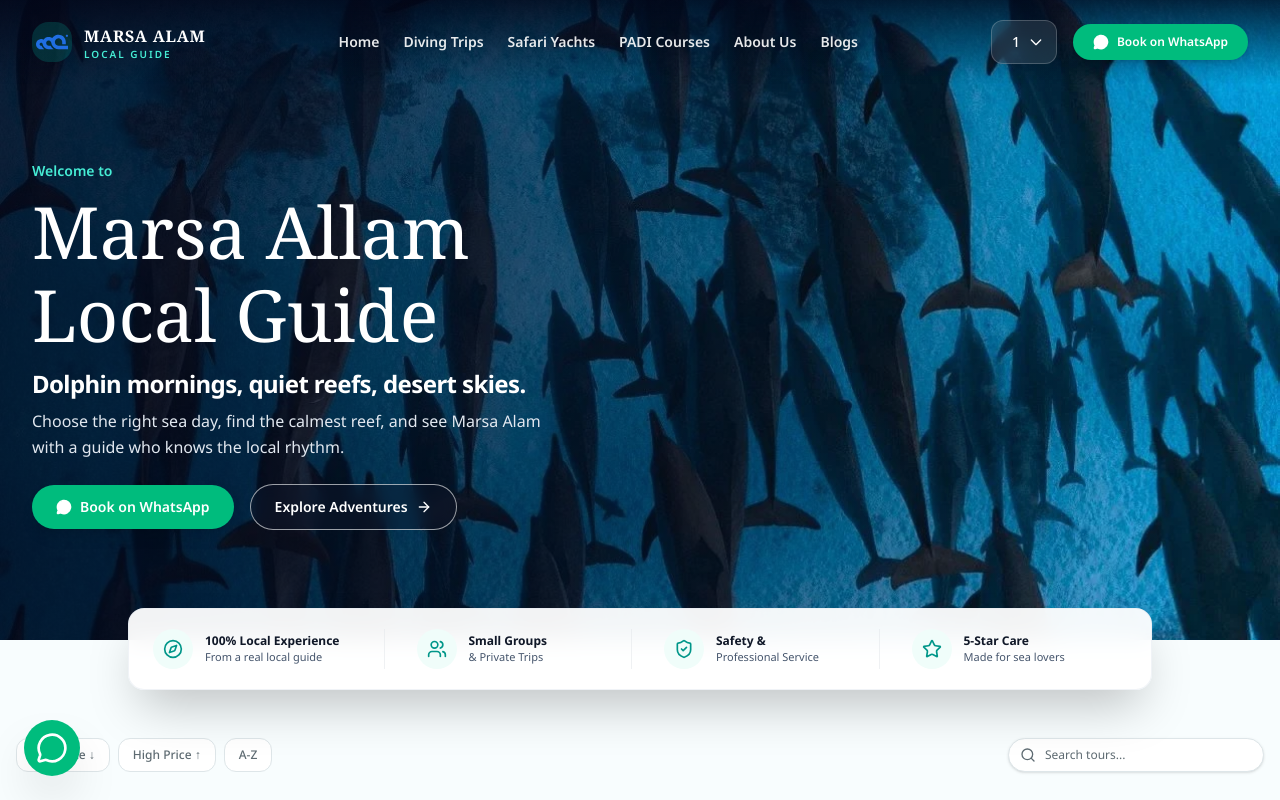
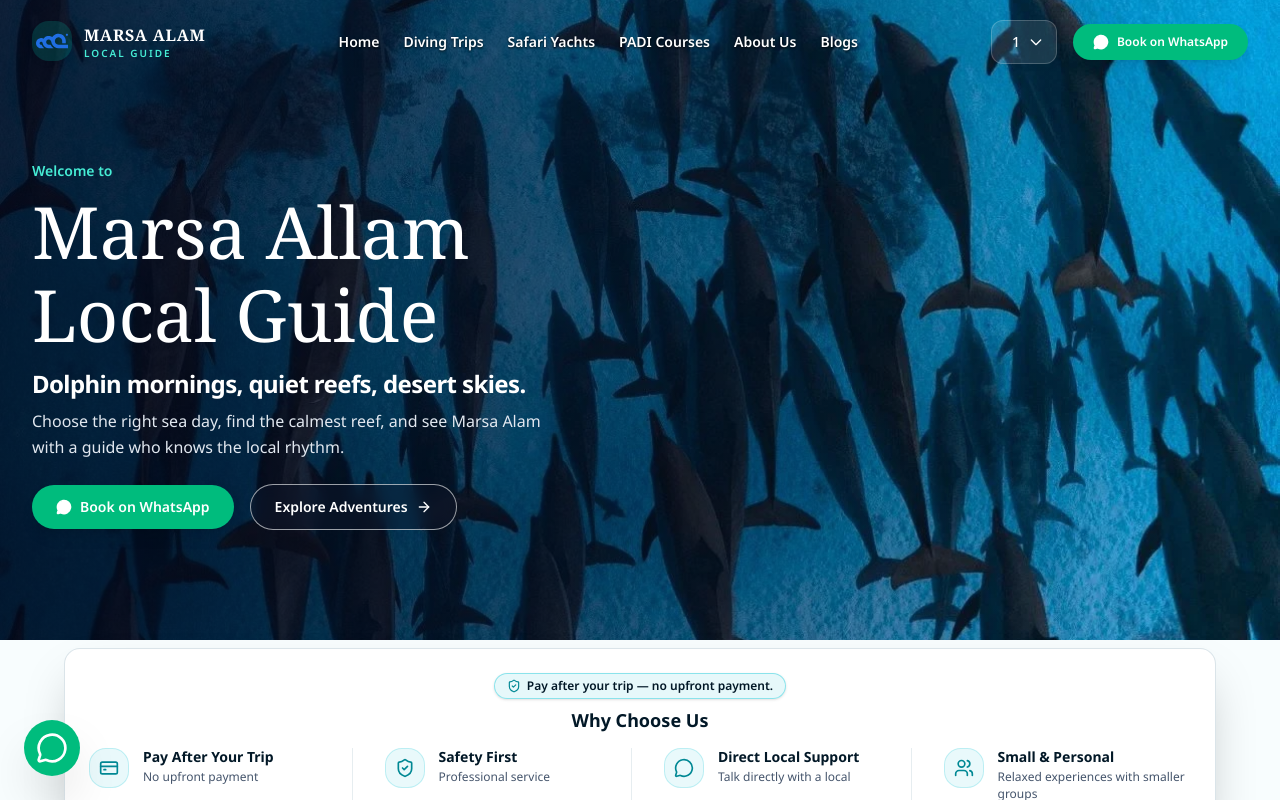
Before and after one commit to Ahmedmoharam22/marsa-allam-local-guide, a Next.js app: page /1 in a window 1280 px wide. Shown: the top 800 px of the page. Built offline with nearby package versions, Linux system fonts and the light colour scheme; a web font is replaced by a local one.

Commit message:
fix(navbar): update navbar scroll detection using IntersectionObserver for hero section

```diff
--- a/src/app/[lang]/page.tsx
+++ b/src/app/[lang]/page.tsx
@@ -7,7 +7,6 @@ import type { Locale } from '@/lib/i18n-config';
 // Below-the-fold sections: code-split to reduce initial JS bundle
 const ToursSection    = dynamic(() => import('@/components/home/ToursSection'));
 const AboutGuide    = dynamic(() => import('@/components/home/AboutGuide'));
-const WhyChooseUs     = dynamic(() => import('@/components/home/WhyChooseUs'));
 const GallerySection  = dynamic(() => import('@/components/home/GallerySection'));
 const Testimonials    = dynamic(() => import('@/components/home/Testimonials'));
 const FAQSection      = dynamic(() => import('@/components/home/FAQSection'));
@@ -25,10 +24,9 @@ export default async function HomePage({
   return (
     <main className="min-h-screen">
       <Hero lang={lang} dict={dict} />
-      <FeaturesBar lang={lang} dict={dict} />
+      <FeaturesBar lang={lang} />
       <ToursSection lang={lang} dict={dict} />
       <AboutGuide lang={lang} />
-      <WhyChooseUs lang={lang} />
       <GallerySection lang={lang} />
       <Testimonials lang={lang} />
       <FAQSection lang={lang} />
--- a/src/components/home/FeaturesBar.tsx
+++ b/src/components/home/FeaturesBar.tsx
@@ -1,74 +1,71 @@
-import type { Locale } from '@/lib/i18n-config';
-import { Compass, Users, ShieldCheck, Star } from 'lucide-react';
+"use client";
+
+import { Language } from "@/types/tour";
+import { whyChooseUsData } from "@/data/whyChooseUs";
+import { CreditCard, ShieldCheck, MessageCircle, Users } from "lucide-react";
 
 interface FeaturesBarProps {
-  lang: Locale;
-  dict: {
-    hero: {
-      features: {
-        experience_title: string;
-        experience_desc: string;
-        groups_title: string;
-        groups_desc: string;
-        safety_title: string;
-        safety_desc: string;
-        care_title: string;
-        care_desc: string;
-      };
-    };
-  };
+  lang: Language;
 }
 
-export function FeaturesBar({ dict }: FeaturesBarProps) {
-  const f = dict.hero.features;
+export function FeaturesBar({ lang }: FeaturesBarProps) {
+  const t = whyChooseUsData[lang] || whyChooseUsData.en;
+
+  const featureIcons = [
+    <CreditCard key="card" className="h-4 w-4 sm:h-5 sm:w-5" />,
+    <ShieldCheck key="shield" className="h-4 w-4 sm:h-5 sm:w-5" />,
+    <MessageCircle key="comments" className="h-4 w-4 sm:h-5 sm:w-5" />,
+    <Users key="users" className="h-4 w-4 sm:h-5 sm:w-5" />,
+  ];
 
   return (
-<section className="relative z-20 -mt-10 sm:-mt-6 lg:-mt-8 px-4 sm:px-6">
-        <div className="mx-auto max-w-5xl">
-        <div className="grid grid-cols-2 gap-3 sm:gap-4 rounded-2xl bg-white/95 dark:bg-slate-900/95 px-4 py-4 sm:px-6 sm:py-5 shadow-2xl backdrop-blur-md border border-slate-200/50 dark:border-slate-800/50 md:grid-cols-4 md:divide-x md:divide-gray-200/60 dark:md:divide-slate-800/60 rtl:md:divide-x-reverse">
+    <section className="relative z-20 -mt-6 sm:-mt-4 lg:mt-2 px-4 sm:px-6">
+      <div className="mx-auto max-w-6xl">
+        {/* Container الرئيسي للشريط العائم */}
+        <div className="rounded-2xl bg-white/95 dark:bg-ocean-900/95 p-4 sm:p-6 shadow-2xl backdrop-blur-md border border-ocean-800/15 dark:border-ocean-800">
 
-          {/* Feature 1 */}
-          <div className="flex items-center gap-3">
-            <div className="flex h-9 w-9 sm:h-10 sm:w-10 shrink-0 items-center justify-center rounded-full bg-teal-50 dark:bg-teal-950/50 text-teal-600 dark:text-teal-400">
-              <Compass className="h-4 w-4 sm:h-5 sm:w-5" />
+          {/* Top Banner Badge */}
+          {t.topBanner && (
+            <div className="flex items-center justify-center mb-2.5">
+              <div className="inline-flex items-center gap-1.5 px-3 py-1 rounded-full bg-aqua-100/80 dark:bg-ocean-950 border border-aqua-400/40 dark:border-ocean-800 text-ocean-950 dark:text-aqua-400 text-xs font-semibold shadow-sm">
+                <ShieldCheck className="w-3.5 h-3.5 text-aqua-600 dark:text-aqua-400" />
+                <span>{t.topBanner}</span>
+              </div>
             </div>
-            <div>
-              <h4 className="text-xs font-bold text-gray-900 dark:text-slate-100">{f.experience_title}</h4>
-              <p className="text-[10px] sm:text-[11px] text-slate-600 dark:text-slate-300">{f.experience_desc}</p>
-            </div>
+          )}
+
+          {/* Simple Title Only */}
+          <div className="text-center mb-4">
+            <h3 className="text-sm sm:text-base md:text-lg font-bold text-ocean-950 dark:text-white leading-tight">
+              {t.title}
+            </h3>
           </div>
 
-          {/* Feature 2 */}
-          <div className="flex items-center gap-3 md:pl-4 rtl:md:pr-4">
-            <div className="flex h-9 w-9 sm:h-10 sm:w-10 shrink-0 items-center justify-center rounded-full bg-teal-50 dark:bg-teal-950/50 text-teal-600 dark:text-teal-400">
-              <Users className="h-4 w-4 sm:h-5 sm:w-5" />
-            </div>
-            <div>
-              <h4 className="text-xs font-bold text-gray-900 dark:text-slate-100">{f.groups_title}</h4>
-              <p className="text-[10px] sm:text-[11px] text-slate-600 dark:text-slate-300">{f.groups_desc}</p>
-            </div>
-          </div>
+          {/* Grid Layout: 2 columns on mobile, 4 on desktop */}
+          <div className="grid grid-cols-2 md:grid-cols-4 gap-3 sm:gap-4 md:divide-x md:divide-ocean-800/10 dark:md:divide-ocean-800/60 rtl:md:divide-x-reverse">
+            {t.features.map((feature, index) => (
+              <div
+                key={index}
+                className={`flex flex-col sm:flex-row items-start gap-2 sm:gap-3.5 ${
+                  index !== 0 ? "md:pl-4 rtl:md:pr-4" : ""
+                }`}
+              >
+                {/* Icon Container */}
+                <div className="flex h-8 w-8 sm:h-10 sm:w-10 shrink-0 items-center justify-center rounded-xl bg-aqua-100/70 dark:bg-ocean-800/80 text-aqua-600 dark:text-aqua-400 border border-aqua-400/20 dark:border-ocean-700">
+                  {featureIcons[index % featureIcons.length]}
+                </div>
 
-          {/* Feature 3 */}
-          <div className="flex items-center gap-3 md:pl-4 rtl:md:pr-4">
-            <div className="flex h-9 w-9 sm:h-10 sm:w-10 shrink-0 items-center justify-center rounded-full bg-teal-50 dark:bg-teal-950/50 text-teal-600 dark:text-teal-400">
-              <ShieldCheck className="h-4 w-4 sm:h-5 sm:w-5" />
-            </div>
-            <div>
-              <h4 className="text-xs font-bold text-gray-900 dark:text-slate-100">{f.safety_title}</h4>
-              <p className="text-[10px] sm:text-[11px] text-slate-600 dark:text-slate-300">{f.safety_desc}</p>
-            </div>
-          </div>
-
-          {/* Feature 4 */}
-          <div className="flex items-center gap-3 md:pl-4 rtl:md:pr-4">
-            <div className="flex h-9 w-9 sm:h-10 sm:w-10 shrink-0 items-center justify-center rounded-full bg-teal-50 dark:bg-teal-950/50 text-teal-600 dark:text-teal-400">
-              <Star className="h-4 w-4 sm:h-5 sm:w-5" />
-            </div>
-            <div>
-              <h4 className="text-xs font-bold text-gray-900 dark:text-slate-100">{f.care_title}</h4>
-              <p className="text-[10px] sm:text-[11px] text-slate-600 dark:text-slate-300">{f.care_desc}</p>
-            </div>
+                {/* Text Content */}
+                <div className="min-w-0 flex-1">
+                  <h4 className="text-xs sm:text-sm font-bold text-ocean-950 dark:text-white leading-tight mb-1">
+                    {feature.title}
+                  </h4>
+                  <p className="text-[10px] sm:text-xs text-slate-600 dark:text-slate-300 leading-snug">
+                    {feature.description}
+                  </p>
+                </div>
+              </div>
+            ))}
           </div>
 
         </div>
@@ -76,3 +73,5 @@ export function FeaturesBar({ dict }: FeaturesBarProps) {
     </section>
   );
 }
+
+export default FeaturesBar;
--- a/src/components/home/HeroSection.tsx
+++ b/src/components/home/HeroSection.tsx
@@ -32,7 +32,8 @@ export function Hero({ lang, dict }: HeroProps) {
   const t = dict.hero;
 
   return (
-    <section className="relative flex min-h-[70vh] sm:min-h-[75vh] lg:h-[80vh] max-h-[850px] w-full flex-col justify-between overflow-hidden bg-slate-950 pt-24 pb-14 sm:pt-28 sm:pb-16">
+    <section id="hero" className="relative flex min-h-[70vh] sm:min-h-[75vh] lg:h-[80vh] max-h-[850px] w-full flex-col justify-between overflow-hidden bg-slate-950 pt-24 pb-14 sm:pt-28 sm:pb-16">
+
 
       {/* Background Image - Viewport Scaled */}
       <div className="absolute inset-0 z-0">
--- a/src/components/layouts/Navbar.tsx
+++ b/src/components/layouts/Navbar.tsx
@@ -37,43 +37,69 @@ const whatsappInquiryMessages: Record<Locale, string> = {
 };
 
 export default function Navbar({ lang, dict }: NavbarProps) {
-  const [isScrolled, setIsScrolled] = useState(false);
+  const [isPastHero, setIsPastHero] = useState(false);
   const [mobileMenuOpen, setMobileMenuOpen] = useState(false);
   const pathname = usePathname();
   const router = useRouter();
 
   const isHome = pathname === `/${lang}` || pathname === `/${lang}/`;
-  const showSolidNav = isScrolled || !isHome;
 
   useEffect(() => {
-    let ticking = false;
-    const handleScroll = () => {
-      if (!ticking) {
-        window.requestAnimationFrame(() => {
-          setIsScrolled(window.scrollY > 20);
-          ticking = false;
-        });
-        ticking = true;
+    if (!isHome) {
+      setIsPastHero(true);
+      return;
+    }
+
+    const checkHeroVisibility = () => {
+      const heroElement = document.getElementById('hero');
+      if (!heroElement) {
+        setIsPastHero(window.scrollY > 400);
+        return;
       }
+      const rect = heroElement.getBoundingClientRect();
+      setIsPastHero(rect.bottom <= 80);
     };
 
-    setIsScrolled(window.scrollY > 20);
-    window.addEventListener('scroll', handleScroll, { passive: true });
-    return () => window.removeEventListener('scroll', handleScroll);
-  }, []);
+    const heroElement = document.getElementById('hero');
+    let observer: IntersectionObserver | null = null;
+
+    if (heroElement && typeof IntersectionObserver !== 'undefined') {
+      observer = new IntersectionObserver(
+        (entries) => {
+          const entry = entries[0];
+          if (entry) {
+            if (entry.isIntersecting) {
+              setIsPastHero(false);
+            } else {
+              setIsPastHero(entry.boundingClientRect.bottom <= 80);
+            }
+          }
+        },
+        { threshold: 0 }
+      );
+      observer.observe(heroElement);
+    }
+
+    checkHeroVisibility();
+
+    window.addEventListener('scroll', checkHeroVisibility, { passive: true });
+    window.addEventListener('resize', checkHeroVisibility, { passive: true });
+
+    return () => {
+      if (observer) observer.disconnect();
+      window.removeEventListener('scroll', checkHeroVisibility);
+      window.removeEventListener('resize', checkHeroVisibility);
+    };
+  }, [isHome, pathname]);
 
   useEffect(() => {
     setMobileMenuOpen(false);
   }, [pathname]);
 
-  // دالة للتعامل مع الضغط على اللينكات (لو في الهوم بعمل سكرول، لو بره الهوم بيحولني للهوم مع الـ Hash)
   const handleNavClick = (e: React.MouseEvent<HTMLAnchorElement>, targetId: string, isPageRoute: boolean = false) => {
     setMobileMenuOpen(false);
 
-    if (isPageRoute) {
-      // لو صفحة منفصلة مثل tours أو blogs
-      return;
-    }
+    if (isPageRoute) return;
 
     e.preventDefault();
     if (isHome) {
@@ -94,25 +120,29 @@ export default function Navbar({ lang, dict }: NavbarProps) {
 
   const navLinks = [
     { key: 'home', label: dict.nav.home, href: `/${lang}`, target: 'hero', isPage: false },
-    { key: 'tours', label: dict.nav.tours, href: `/${lang}/tours`, target: 'tours', isPage: true }, // بتودي صفحة الرحلات
+    { key: 'tours', label: dict.nav.tours, href: `/${lang}/tours`, target: 'tours', isPage: true },
     { key: 'liveaboards', label: dict.nav.liveaboards, href: `/${lang}#liveaboards`, target: 'liveaboards', isPage: false },
-    { key: 'courses', label: dict.nav.courses, href: `/${lang}/tours`, target: 'tours', isPage:   true },
+    { key: 'courses', label: dict.nav.courses, href: `/${lang}/tours`, target: 'tours', isPage: true },
     { key: 'about', label: dict.nav.about, href: `/${lang}#about`, target: 'about', isPage: false },
-    { key: 'blogs', label: dict.nav.blogs || 'Blogs', href: `/${lang}/blogs`, target: 'blogs', isPage: true }, // صفحة البلوجز الجديدة
+    { key: 'blogs', label: dict.nav.blogs || 'Blogs', href: `/${lang}/blogs`, target: 'blogs', isPage: true },
   ];
+
+  const isTransparent = isHome && !isPastHero;
 
   return (
     <header
       className={`fixed top-0 left-0 right-0 z-50 transition-all duration-300 ${
-        showSolidNav
-          ? 'bg-white/95 dark:bg-slate-950/95 backdrop-blur-md shadow-lg py-3 border-b border-slate-200/60 dark:border-slate-800/60'
-          : 'bg-gradient-to-b from-slate-950/80 via-slate-950/40 to-transparent py-5'
+        isTransparent
+          ? 'bg-transparent py-5'
+          : 'bg-white/95 dark:bg-slate-950/95 backdrop-blur-md shadow-lg py-3 border-b border-slate-200/60 dark:border-slate-800/60'
       }`}
     >
       <div className="mx-auto max-w-7xl px-4 sm:px-6 lg:px-8 flex items-center justify-between">
 
         {/* Brand Logo Component */}
-        <Logo lang={lang} isScrolled={showSolidNav} />
+        <div className={isTransparent ? "drop-shadow-md" : ""}>
+          <Logo lang={lang} isScrolled={!isTransparent} />
+        </div>
 
         {/* Desktop Navigation Links */}
         <nav className="hidden md:flex items-center gap-6 text-sm font-semibold">
@@ -122,9 +152,9 @@ export default function Navbar({ lang, dict }: NavbarProps) {
               href={link.href}
               onClick={(e) => handleNavClick(e, link.target, link.isPage)}
               className={`transition-colors duration-200 ${
-                showSolidNav
-                  ? 'text-slate-700 dark:text-slate-200 hover:text-teal-600 dark:hover:text-teal-400'
-                  : 'text-white/90 hover:text-white'
+                isTransparent
+                  ? "text-white hover:text-teal-300 drop-shadow-[0_1.2px_1.2px_rgba(0,0,0,0.8)]"
+                  : "text-slate-700 dark:text-slate-200 hover:text-teal-600 dark:hover:text-teal-400"
               }`}
             >
               {link.label}
@@ -134,28 +164,32 @@ export default function Navbar({ lang, dict }: NavbarProps) {
 
         {/* Language Switcher & WhatsApp CTA (Desktop) */}
         <div className="hidden md:flex items-center gap-4">
-          <LanguageSwitcher currentLang={lang} isScrolled={showSolidNav} />
+          <div className={isTransparent ? "drop-shadow-md" : ""}>
+            <LanguageSwitcher currentLang={lang} isScrolled={!isTransparent} />
+          </div>
 
           <a
             href={whatsappUrl}
             target="_blank"
             rel="noopener noreferrer"
-            className="inline-flex items-center gap-2 rounded-full bg-emerald-500 px-5 py-2.5 text-xs font-semibold text-white shadow-md transition hover:bg-emerald-400 active:scale-95"
+            className="inline-flex items-center gap-2 rounded-full bg-emerald-500 px-5 py-2.5 text-xs font-semibold text-white shadow-lg transition hover:bg-emerald-400 active:scale-95"
           >
             <MessageCircle className="h-4 w-4 fill-current" />
             <span>{whatsappText}</span>
           </a>
         </div>
 
-        {/* Mobile Action Hub (Switcher + Burger Button) */}
+        {/* Mobile Action Hub */}
         <div className="flex md:hidden items-center gap-2">
-          <LanguageSwitcher currentLang={lang} isScrolled={showSolidNav} />
+          <LanguageSwitcher currentLang={lang} isScrolled={!isTransparent} />
 
           <button
             onClick={() => setMobileMenuOpen(!mobileMenuOpen)}
             aria-label="Toggle navigation menu"
             className={`p-2.5 min-w-[44px] min-h-[44px] flex items-center justify-center rounded-xl transition-colors ${
-              showSolidNav ? 'text-slate-900 dark:text-white bg-slate-100 dark:bg-slate-800' : 'text-white bg-white/10'
+              isTransparent
+                ? 'text-white bg-black/20 backdrop-blur-sm'
+                : 'text-slate-900 dark:text-white bg-slate-100 dark:bg-slate-800'
             }`}
           >
             {mobileMenuOpen ? <X className="h-6 w-6" /> : <Menu className="h-6 w-6" />}
@@ -164,7 +198,7 @@ export default function Navbar({ lang, dict }: NavbarProps) {
 
       </div>
 
-      {/* Mobile Dropdown Menu (Glassmorphism) */}
+      {/* Mobile Dropdown Menu */}
       {mobileMenuOpen && (
         <div className="absolute top-full left-0 right-0 bg-white/95 dark:bg-slate-900/95 backdrop-blur-xl border-b border-slate-200 dark:border-slate-800 shadow-xl px-6 py-6 md:hidden transition-all animate-in slide-in-from-top duration-300">
           <nav className="flex flex-col gap-4 text-base font-medium">
@@ -179,7 +213,6 @@ export default function Navbar({ lang, dict }: NavbarProps) {
               </Link>
             ))}
 
-            {/* WhatsApp CTA inside Mobile Menu */}
             <div className="pt-4 border-t border-slate-200 dark:border-slate-800 mt-2">
               <a
                 href={whatsappUrl}
```
Also changed, not shown: src/components/home/AboutGuide.tsx (+15 -12 lines).
